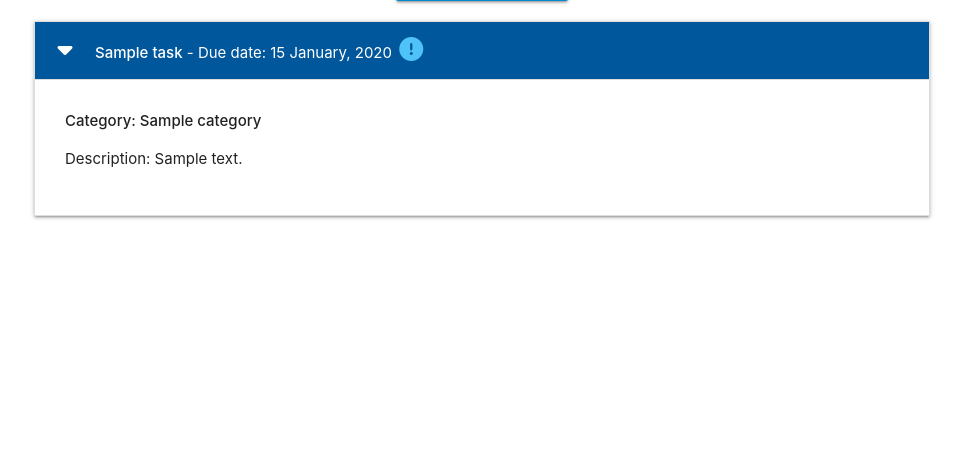
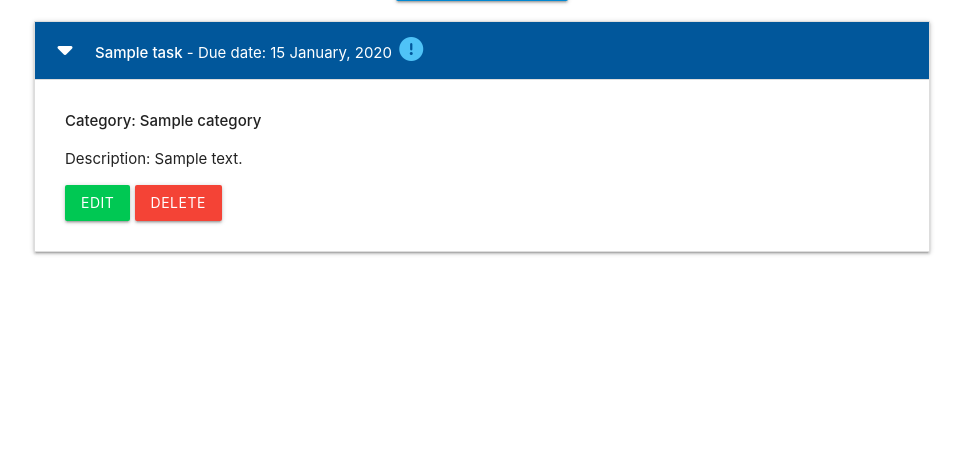
Before and after one commit to JHodgkins/flask-sqlalchemy-task-manager, a Flask app: page / in a window 1280 px wide, after a click that opens the changed part. Shown: the part 212-673 px from the top of the page, without its empty margins (158-1121 px from the left). Run offline with Flask 2, Linux system fonts and the light colour scheme; tables that the repository leaves empty hold one stand-in row (values such as "Sample post"); some libraries are stand-ins or nearby versions.

Commit message:
edit/delete bttons added to drop down body content

```diff
--- a/taskmanager/templates/tasks.html
+++ b/taskmanager/templates/tasks.html
@@ -28,6 +28,9 @@
                         <p>
                             Description: {{ task.task_description }}
                         </p>
+                        <!-- edit/delete buttons -->
+                        <a href="{{ url_for('edit_task', task_id=task.id) }}" class="btn green accent-4">Edit</a>
+                        <a href="" class="btn red">Delete</a>
                     </div>
                 </li>
             {% endfor %}
```
